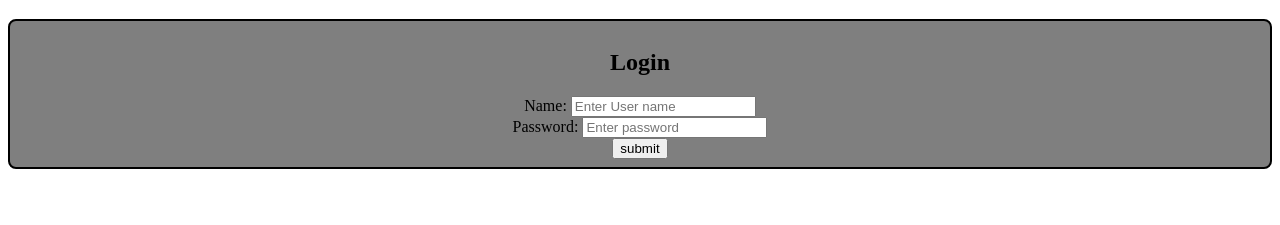
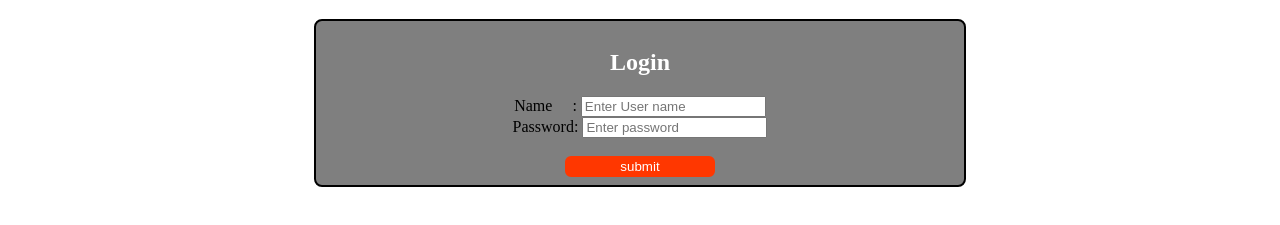
Before and after one commit to Mohannayak07/WELabDemo, a plain HTML site: page index.html in a window 1280 px wide. Shown: the part 61-286 px from the top of the page. Drawn offline with Linux system fonts and the light colour scheme.

Commit message:
form added

```diff
--- a/index.html
+++ b/index.html
@@ -15,6 +15,21 @@
             border:2px solid black;
             border-radius: 8px;
             padding:8px;
+            width:50%;
+            margin-left: auto;
+            margin-right: auto;
+
+        }
+        #btn{
+            border: 2px solid #ff3700;
+            background-color: #ff3700;
+            border-radius: 6px;
+            color:white;
+            width:150px;
+        }
+        #btn:hover{
+            background-color: aliceblue;
+            color:#ff3700;
         }
     </style>
 </head>
@@ -22,10 +37,12 @@
     <h1 style="background-color:violet;text-align:center">Welcome to Home page</h1>
     <div class="form">
     <center>
-        <h2>Login</h2>
-        Name: <input type="text" name="user" placeholder="Enter User name"><br>
-        Password: <input type="password" name="pass" placeholder="Enter password"><br>
-        <input type="submit" value="submit">
+        <table>
+        <tr><h2 style="color:white;">Login</h2></tr>
+        <tr>Name &nbsp; &nbsp;&nbsp;: <input type="text" name="user" placeholder="Enter User name"></tr><br>
+        <tr>Password: <input type="password" name="pass" placeholder="Enter password"><br></tr>
+       <br><tr><input id="btn" type="submit" value="submit"></tr>
+    </table>
     </center>
 
     </div>
```
